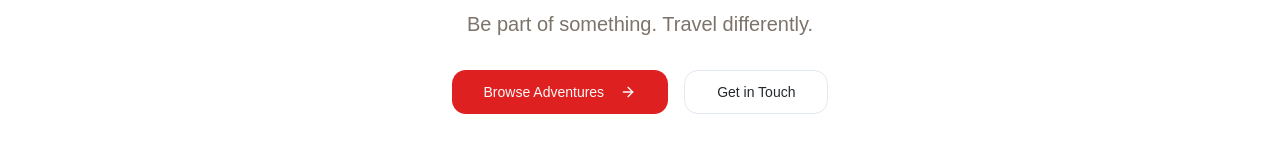
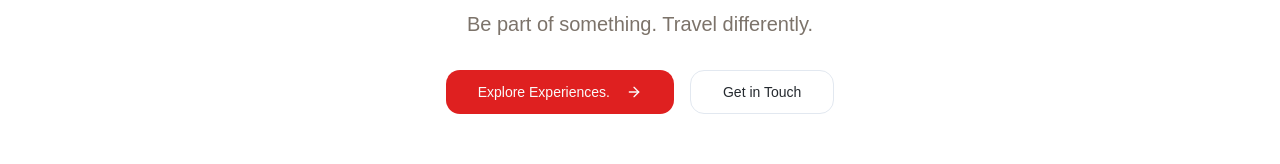
Before and after one commit to kakkadpriyansh/avidexplores, a Next.js app: page /about in a window 1280 px wide. Shown: the part 2210-2374 px from the top of the page. Built offline with nearby package versions, Linux system fonts and the light colour scheme; no server answers; a web font is replaced by a local one.

Commit message:
Update page.tsx

```diff
--- a/src/app/about/page.tsx
+++ b/src/app/about/page.tsx
@@ -188,7 +188,7 @@ export default async function AboutPage() {
           <div className="flex flex-col sm:flex-row gap-4 justify-center">
             <Link href="/events">
               <Button size="lg" variant="default" className="group">
-                Browse Adventures
+                Explore Experiences.
                 <ArrowRight className="ml-2 h-4 w-4 transition-transform group-hover:translate-x-1" />
               </Button>
             </Link>
```
